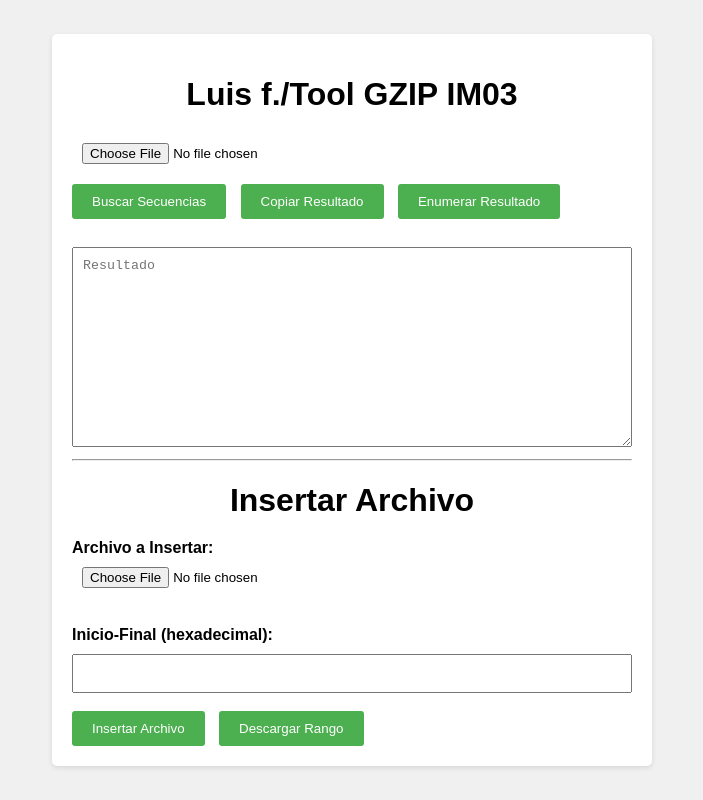
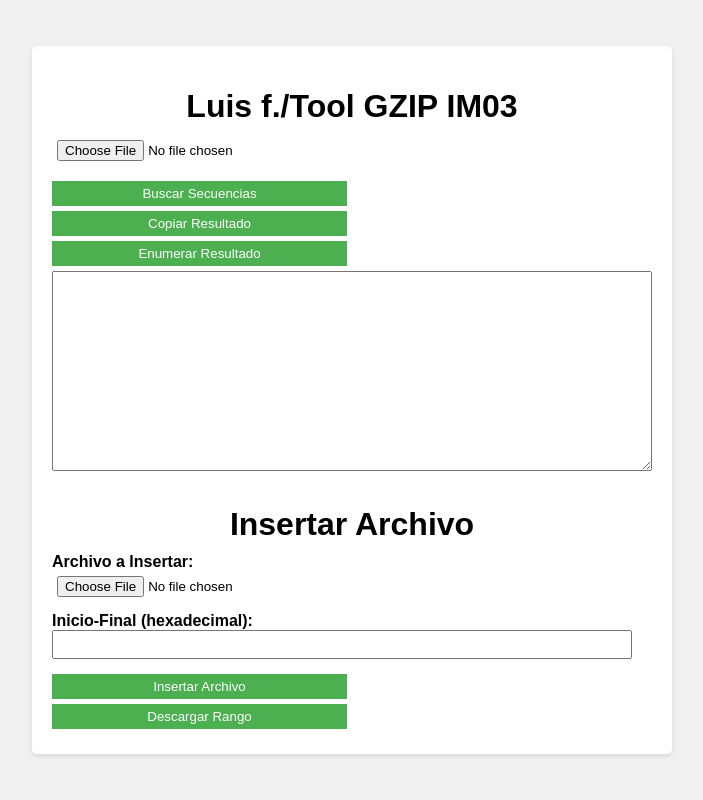
Before and after one commit to Luis9988/Editor-GZIP-IM03, a plain HTML site: page index.html in a window 1280 px wide. Shown: the whole page, without its empty margins (288-991 px from the left). Drawn offline with Linux system fonts and the light colour scheme.

Commit message:
Update index.html

```diff
--- a/index.html
+++ b/index.html
@@ -2,96 +2,90 @@
 <html>
 <head>
     <title>Operaciones de Archivos</title>
-    <meta name="viewport" content="width=device-width, initial-scale=1">
+    <meta name="viewport" content="width=device-width, initial-scale=1.0">
     <style>
         body {
             font-family: Arial, sans-serif;
             margin: 0;
             padding: 0;
+            height: 100vh;
             display: flex;
+            flex-direction: column;
             justify-content: center;
             align-items: center;
-            height: 100vh;
             background-color: #f0f0f0;
         }
         .container {
             width: 90%;
             max-width: 600px;
+            margin: auto;
             background-color: #fff;
+            padding: 20px;
             border-radius: 5px;
             box-shadow: 0 2px 5px rgba(0, 0, 0, 0.1);
-            overflow: hidden;
-        }
-        .scroll-container {
             overflow: auto;
-            max-height: calc(100vh - 40px); /* Altura máxima menos los márgenes (20px arriba y 20px abajo) */
-            padding: 20px;
-            box-sizing: border-box;
         }
         h1 {
             text-align: center;
-            margin-bottom: 20px;
+            margin-bottom: 10px;
         }
         input[type="file"] {
-            width: 100%;
-            padding: 10px;
             margin-bottom: 10px;
+            width: calc(100% - 20px);
+            padding: 5px;
             box-sizing: border-box;
         }
         button {
-            display: inline-block;
-            padding: 10px 20px;
-            margin-right: 10px;
+            display: block;
+            width: calc(50% - 5px);
+            padding: 5px 10px;
+            margin: 5px 0;
             background-color: #4CAF50;
             color: white;
             border: none;
             cursor: pointer;
-            border-radius: 3px;
-            transition: background-color 0.3s;
         }
         button:hover {
-            background-color: #45a049;
+            background-color: #401159;
         }
         textarea {
             width: 100%;
             height: 200px;
-            padding: 10px;
-            margin-top: 10px;
+            padding: 5px;
             box-sizing: border-box;
             font-family: monospace;
             resize: vertical;
+            margin-bottom: 10px;
         }
         label {
             font-weight: bold;
+            margin-bottom: 5px;
         }
         #range {
-            width: 100%;
-            padding: 10px;
-            margin-top: 10px;
+            width: calc(100% - 20px);
+            padding: 5px;
             box-sizing: border-box;
+            margin-bottom: 10px;
         }
     </style>
 </head>
 <body>
     <div class="container">
-        <div class="scroll-container">
         <h1>Luis f./Tool GZIP IM03</h1>
         <input type="file" id="fileInput">
         <button onclick="buscarSecuencias()">Buscar Secuencias</button>
         <button onclick="copiarResultado()">Copiar Resultado</button>
         <button onclick="enumerarResultado()">Enumerar Resultado</button>
-            <br><br>
-            <textarea id="resultadoTextarea" placeholder="Resultado"></textarea>
-            <hr>
+        <textarea id="resultadoTextarea"></textarea>
         <h1>Insertar Archivo</h1>
         <label for="fileInput">Archivo a Insertar:</label>
-            <input type="file" id="insertFileInput"><br><br>
+        <input type="file" id="insertFileInput">
         <label for="range">Inicio-Final (hexadecimal):</label>
-            <input type="text" id="range" pattern="[0-9a-fA-F]{1,8}-[0-9a-fA-F]{1,8}" title="Por favor, introduce un rango de inicio y final en formato hexadecimal"><br><br>
+        <input type="text" id="range" pattern="[0-9a-fA-F]{1,8}-[0-9a-fA-F]{1,8}" title="Por favor, introduce un rango de inicio y final en formato hexadecimal">
         <button onclick="insertFile()">Insertar Archivo</button>
         <button onclick="downloadRange()">Descargar Rango</button>
     </div>
-    </div>
+
 
 
 
```
Lines whose indentation alone changed are shown as unchanged.
